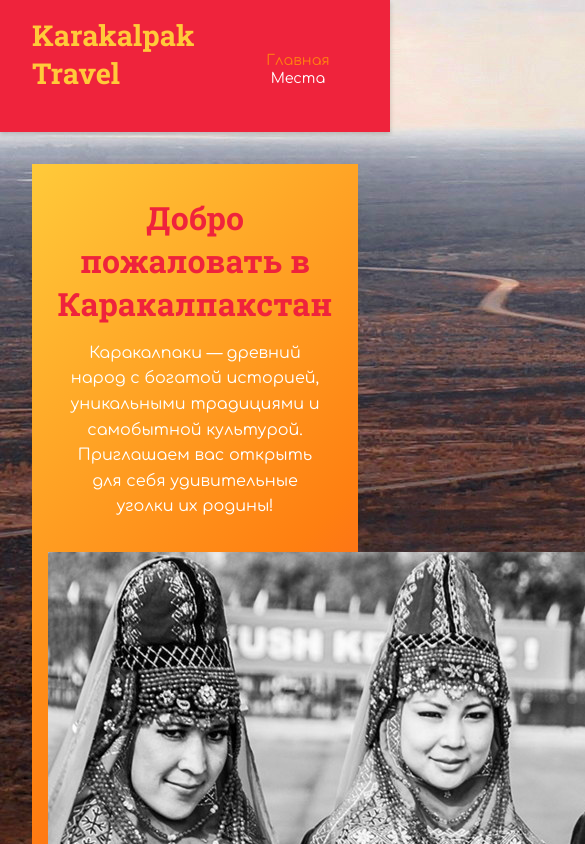
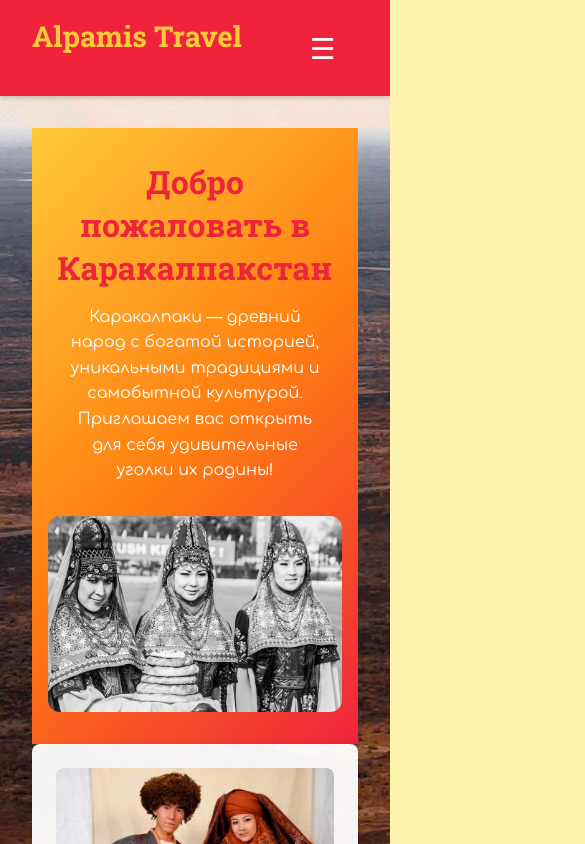
Before and after one commit to shaxruxtleubaev/alpamis-travel, a React (Create React App) app: page / in a window 390 px wide. Shown: the top 844 px of the page, 585 px wide, since content can reach past the window. Built offline with nearby package versions, Linux system fonts and the light colour scheme.

Commit message:
+responsive #2

```diff
--- a/src/components/Navbar.jsx
+++ b/src/components/Navbar.jsx
@@ -1,18 +1,46 @@
-import React from 'react';
+import React, { useState, useEffect } from 'react';
 import { NavLink } from 'react-router-dom';
 
 export default function Navbar() {
+  const [open, setOpen] = useState(false);
+
+  // Закрывать меню при ресайзе свыше 480px
+  useEffect(() => {
+    const handleResize = () => {
+      if (window.innerWidth > 480) {
+        setOpen(false);
+      }
+    };
+    window.addEventListener('resize', handleResize);
+    return () => window.removeEventListener('resize', handleResize);
+  }, []);
+
+  // Функция для закрытия меню при клике на ссылку
+  const handleLinkClick = () => {
+    setOpen(false);
+  };
+
   return (
     <nav className="navbar">
-      <h1 className="logo">Karakalpak Travel</h1>
-      <div className="nav-links">
-        <NavLink to="/"       className={({isActive}) => isActive ? 'active' : ''}>
+      <h1 className="logo">Alpamis Travel</h1>
+      <button className="menu-toggle" onClick={() => setOpen(o => !o)}>
+        ☰
+      </button>
+      <div className={`nav-links${open ? ' open' : ''}`}>
+        <NavLink
+          to="/"
+          className={({ isActive }) => isActive ? 'active' : ''}
+          onClick={handleLinkClick}
+        >
           Главная
         </NavLink>
-        <NavLink to="/places" className={({isActive}) => isActive ? 'active' : ''}>
+        <NavLink
+          to="/places"
+          className={({ isActive }) => isActive ? 'active' : ''}
+          onClick={handleLinkClick}
+        >
           Места
         </NavLink>
-        {/* Убрали ссылку на /admin */}
       </div>
     </nav>
   );
--- a/src/components/PlaceCard.jsx
+++ b/src/components/PlaceCard.jsx
@@ -3,9 +3,6 @@ import React from 'react';
 export default function PlaceCard({ place }) {
   return (
     <div className="place-card">
-      <h3>{place.title}</h3>
-      <p style={{ whiteSpace: 'pre-line' }}>{place.description}</p>
-
       {place.media && place.media.length > 0 && (
         <div className="media-preview">
           {place.media.map((m, i) =>
@@ -17,6 +14,8 @@ export default function PlaceCard({ place }) {
           )}
         </div>
       )}
+      <h3>{place.title}</h3>
+      <p style={{ whiteSpace: 'pre-line' }}>{place.description}</p>
     </div>
   );
 }
--- a/src/styles/main.css
+++ b/src/styles/main.css
@@ -6,6 +6,10 @@
 
   --font-base:    'Comfortaa', sans-serif;
   --font-heading: 'Roboto Slab', serif;
+}
+
+* {
+  box-sizing: border-box;
 }
 
 body {
@@ -32,7 +36,9 @@ h1, h2, h3, h4 {
   margin-top: 0;
 }
 
+/* Навбар */
 .navbar {
+  position: relative;
   background-color: var(--color-red);
   padding: 1rem 2rem;
   display: flex;
@@ -46,13 +52,21 @@ h1, h2, h3, h4 {
   font-size: 1.8rem;
 }
 
+.menu-toggle {
+  display: none;
+  background: none;
+  border: none;
+  font-size: 1.8rem;
+  color: white;
+  cursor: pointer;
+}
+
 .nav-links {
   display: flex;
-  flex-wrap: wrap;
 }
 
 .nav-links a {
-  margin-left: 1rem;
+  margin-left: 2rem;            /* Увеличенный отступ */
   text-decoration: none;
   color: white;
   font-weight: 500;
@@ -89,6 +103,15 @@ h1, h2, h3, h4 {
   line-height: 1.6;
 }
 
+.hero img {
+  display: block;
+  width: 100%;
+  max-width: 800px;
+  height: auto;
+  border-radius: 12px;
+  margin: 1rem auto 0;
+}
+
 /* Секции “о народе” */
 .section-block {
   display: grid;
@@ -102,16 +125,22 @@ h1, h2, h3, h4 {
   box-shadow: 0 2px 8px rgba(0,0,0,0.1);
   animation: fadeInUp 0.8s ease both;
 }
+
 .section-block-left { grid-template-areas: "text image"; }
 .section-block-right { grid-template-areas: "image text"; }
 .section-block .text { grid-area: text; }
 .section-block .media { grid-area: image; }
+
 .section-block img {
   width: 100%;
+  height: auto;
   border-radius: 8px;
   transition: transform 0.3s;
 }
-.section-block img:hover { transform: scale(1.05); }
+
+.section-block img:hover {
+  transform: scale(1.05);
+}
 
 /* Карточка места */
 .place-card {
@@ -123,13 +152,15 @@ h1, h2, h3, h4 {
   margin-bottom: 2rem;
   animation: fadeInUp 0.8s ease both;
 }
+
 .place-card h3 {
   color: var(--color-red);
   font-family: var(--font-heading);
   margin-bottom: 1rem;
 }
+
 .place-card p {
-  margin-bottom: 1.5rem;
+  margin-top: 1rem;
   line-height: 1.6;
   color: #555;
 }
@@ -139,15 +170,17 @@ h1, h2, h3, h4 {
   display: grid;
   grid-template-columns: repeat(2, 1fr);
   gap: 0.5rem;
-  margin-top: 1rem;
 }
+
 .media-preview img,
 .media-preview video {
   width: 100%;
+  height: 200px;
+  object-fit: cover;
   border-radius: 4px;
-  object-fit: cover;
   transition: transform 0.3s;
 }
+
 .media-preview img:hover,
 .media-preview video:hover {
   transform: scale(1.05);
@@ -164,6 +197,7 @@ button, .btn {
   transition: transform .2s, background-color .2s;
   color: white;
 }
+
 button:hover, .btn:hover {
   transform: scale(1.05);
   background-color: var(--color-orange);
@@ -178,11 +212,13 @@ button:hover, .btn:hover {
   max-width: 600px;
   margin: 0 auto;
 }
+
 .admin-panel label {
   display: block;
   margin-bottom: 1rem;
   font-weight: 500;
 }
+
 .admin-panel input[type="file"],
 .admin-panel textarea {
   width: 100%;
@@ -201,16 +237,36 @@ button:hover, .btn:hover {
 
 /* === АДАПТИВ === */
 @media (max-width: 1024px) {
-  .section-block { grid-template-columns: 1fr; grid-template-areas: "image" "text"; }
+  .section-block {
+    grid-template-columns: 1fr;
+    grid-template-areas:
+      "image"
+      "text";
+  }
 }
+
 @media (max-width: 768px) {
   .hero h2 { font-size: 2rem; }
   .hero p { padding: 0 1rem; }
 }
+
 @media (max-width: 480px) {
-  .nav-links { justify-content: center; margin-top: .5rem; }
-  .nav-links a { margin: 0 .5rem; font-size: .9rem; }
+  /* Показ кнопки меню и скрытие ссылок */
+  .menu-toggle { display: block; }
+  .nav-links {
+    display: none;
+    flex-direction: column;
+    position: absolute;
+    top: 100%;
+    right: 0;
+    width: 100%;
+    background: var(--color-red);
+  }
+  .nav-links.open { display: flex; }
+  .nav-links a { margin: 1rem 0; /* вертикальный отступ */ }
+
+  .hero { padding: 2rem 1rem; }
+  .section-block,
+  .place-card { padding: 1.5rem; }
   .media-preview { grid-template-columns: 1fr; }
-  .hero { padding: 2rem 1rem; }
-  .section-block, .place-card { padding: 1.5rem; }
 }
```
